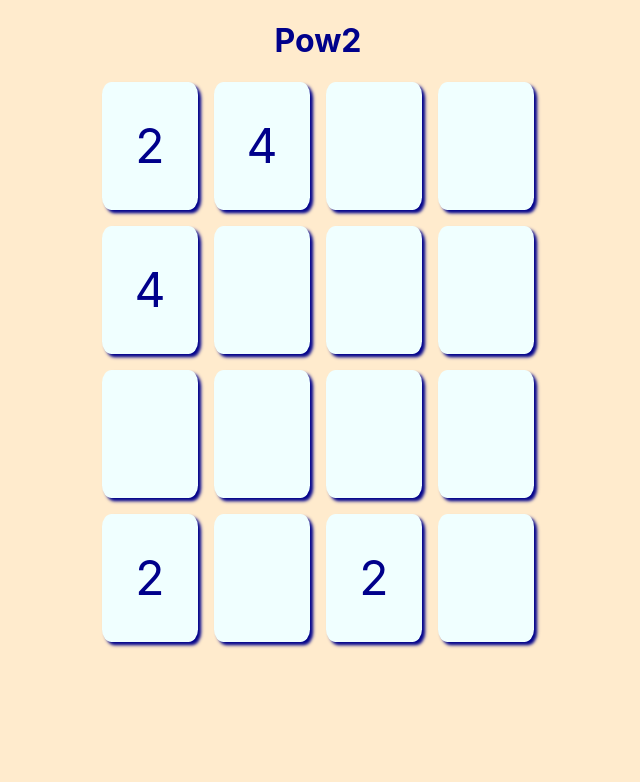
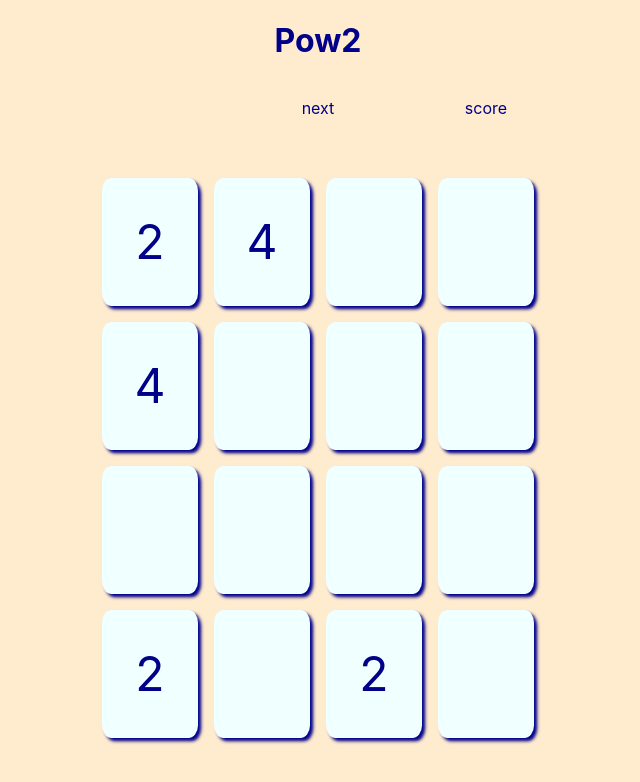
Before and after one commit to airtoxin/pow2, a React (Create React App) app: page / in a window 1280 px wide. Shown: the top 782 px of the page, without its empty margins (322-962 px from the left). Built offline with nearby package versions, Linux system fonts and the light colour scheme.

Commit message:
Add game header

```diff
--- a/src/App.tsx
+++ b/src/App.tsx
@@ -1,6 +1,7 @@
 import React from "react";
 import { css } from "emotion";
 import { Board } from "./features/Board";
+import { GameHeader } from "./components/GameHeader";
 
 const App: React.FC = () => {
   return (
@@ -16,6 +17,7 @@ const App: React.FC = () => {
       })}
     >
       <h1>Pow2</h1>
+      <GameHeader />
       <Board
         numbers={[[2, 4, 0, 0], [4, 0, 0, 0], [0, 0, 0, 0], [2, 0, 2, 0]]}
       />
--- /dev/null
+++ b/src/components/GameHeader.tsx
@@ -0,0 +1,24 @@
+import React from "react";
+import { css } from "emotion";
+
+export const GameHeader: React.FunctionComponent = props => {
+  return (
+    <div
+      className={css({
+        width: "27rem",
+        margin: "1rem 0",
+        display: "flex",
+        justifyContent: "space-between"
+      })}
+    >
+      <div className={headerElementStyle} />
+      <div className={headerElementStyle}>next</div>
+      <div className={headerElementStyle}>score</div>
+    </div>
+  );
+};
+
+const headerElementStyle = css({
+  width: "6rem",
+  height: "4rem"
+});
```
